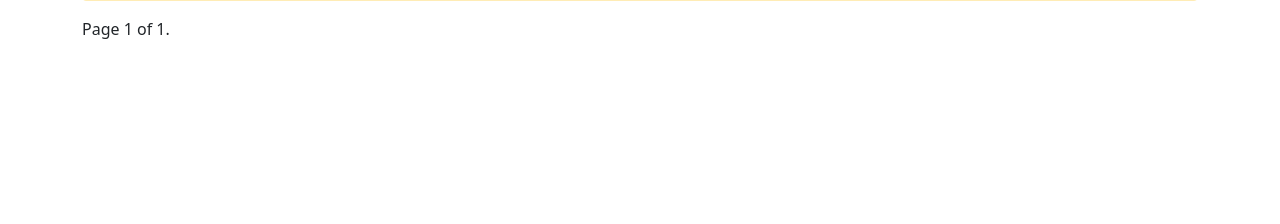
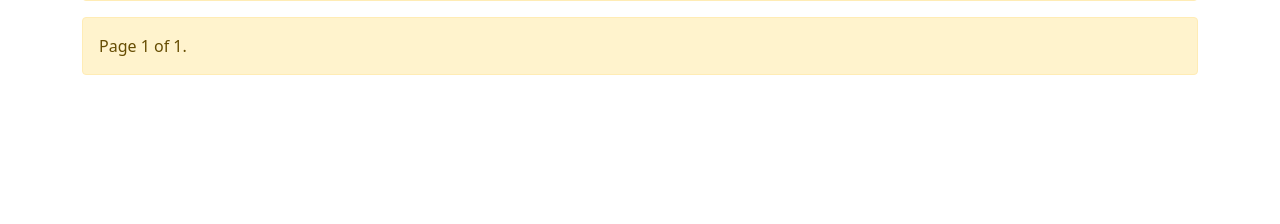
Before and after one commit to AtridesMinsk/eb_cc_reports_site, a Django app: page /all_call_drop in a window 1280 px wide. Shown: the part 244-468 px from the top of the page. Run offline with Django 4.2, Linux system fonts and the light colour scheme; data that the repository does not hold is empty; some libraries are stand-ins or nearby versions.

```diff
--- a/cc_site/cc_reports/templates/cc_reports/all_calls_drop.html
+++ b/cc_site/cc_reports/templates/cc_reports/all_calls_drop.html
@@ -31,7 +31,7 @@
             {% endfor %}
         </table>
     </div>
-    <div class="pagination">
+    <div class="alert alert-warning mt-2">
         <span class="step-links">
             {% if page_obj.has_previous %}
                 <a href="?page=1">&laquo; first</a>
--- a/cc_site/cc_reports/templates/cc_reports/calls_rep.html
+++ b/cc_site/cc_reports/templates/cc_reports/calls_rep.html
@@ -32,7 +32,7 @@
             {% endfor %}
         </table>
     </div>
-    <div class="pagination">
+    <div class="alert alert-warning mt-2">
         <span class="step-links">
             {% if page_obj.has_previous %}
                 <a href="?page=1">&laquo; first</a>
--- a/cc_site/cc_reports/views.py
+++ b/cc_site/cc_reports/views.py
@@ -101,7 +101,7 @@ def get_data_all_drop_call():
 
 def all_drop_call(request):
     dropped_calls = get_data_all_drop_call()
-    paginator = Paginator(dropped_calls, 8)
+    paginator = Paginator(dropped_calls, 7)
     page_number = request.GET.get('page')
     page_obj = paginator.get_page(page_number)
     return render(request, 'cc_reports/all_calls_drop.html',
```
